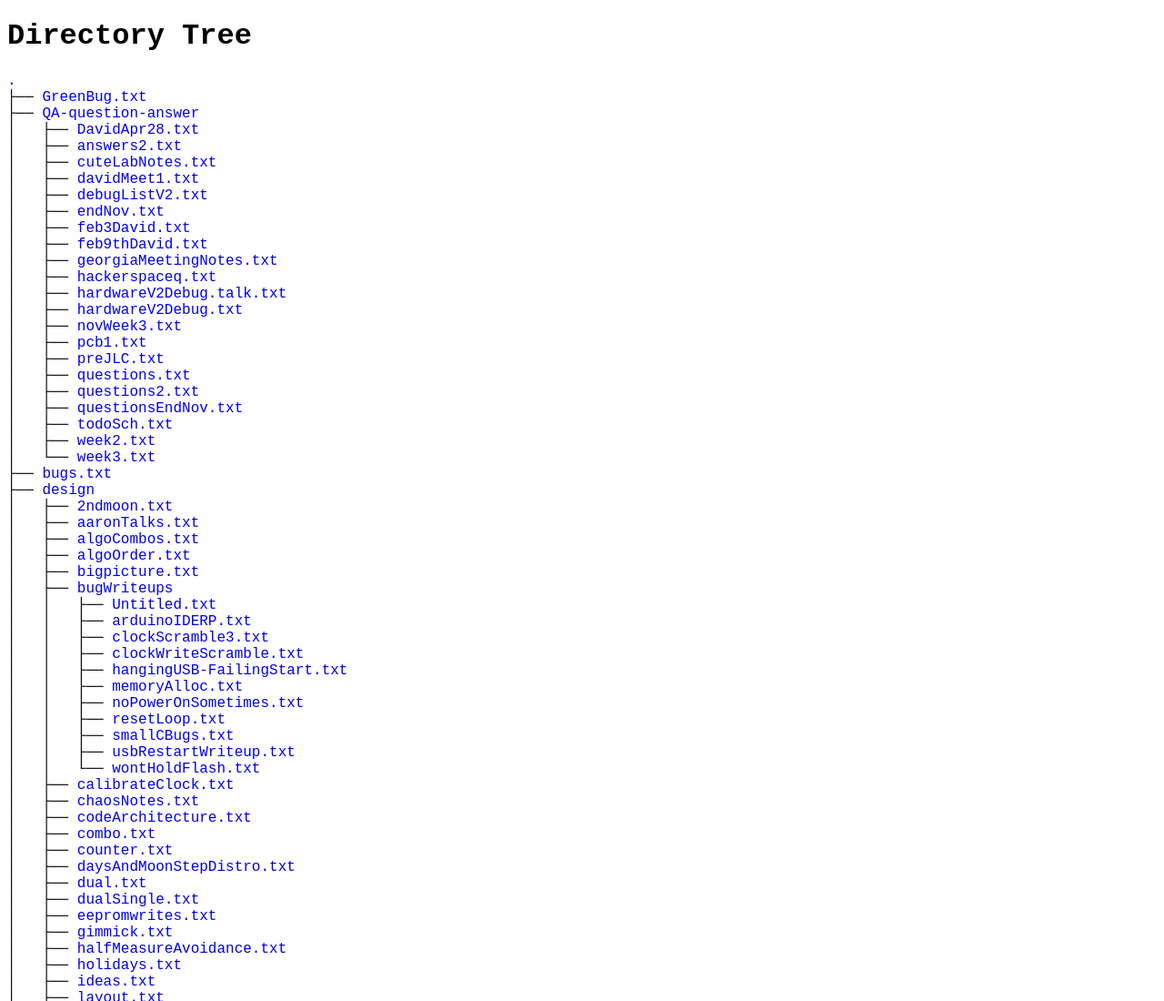
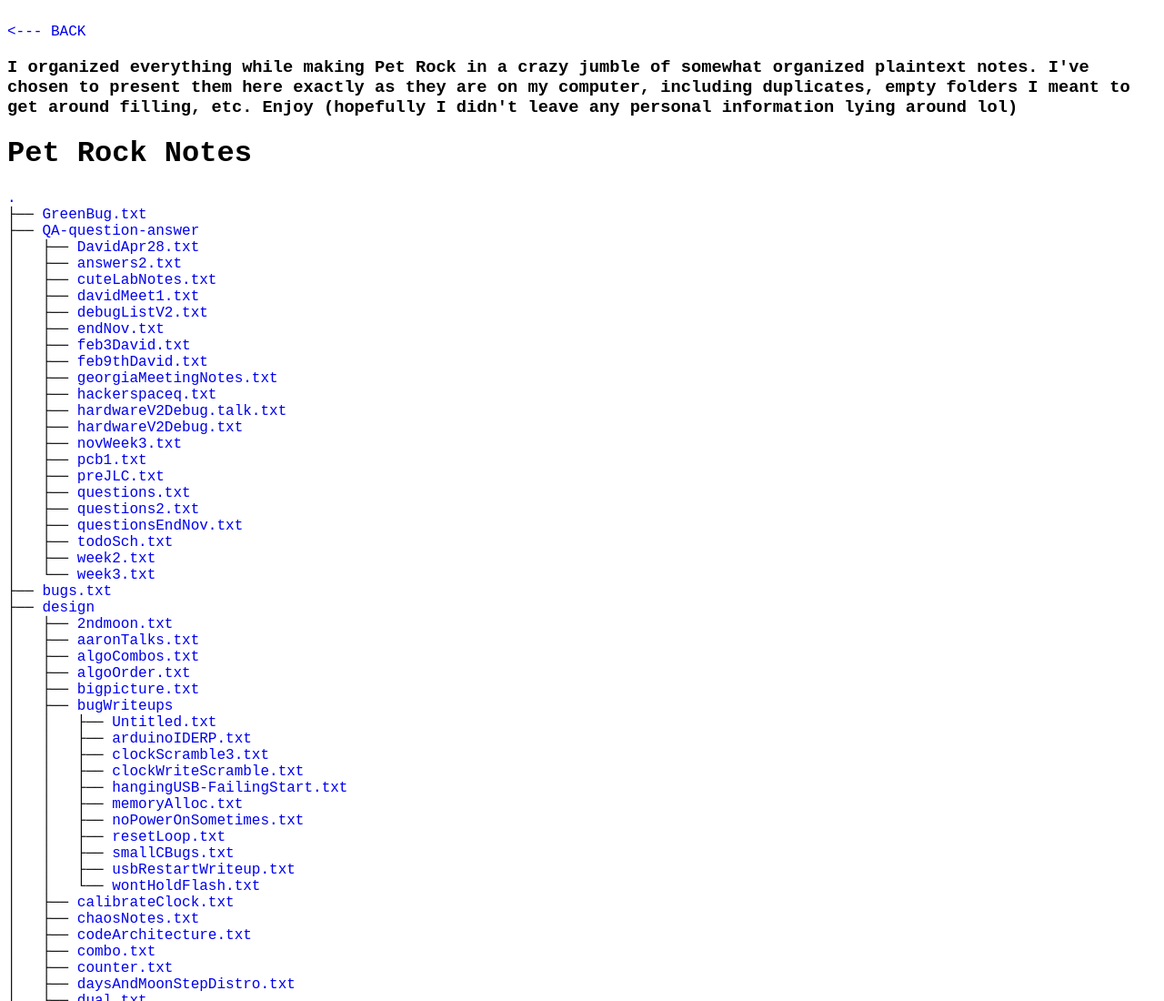
Before and after one commit to jsenzel1/petrocknotes, a plain HTML site: page index.html in a window 1280 px wide. Shown: the top 1100 px of the page at 91% size. Drawn offline with Linux system fonts and the light colour scheme.

Commit message:
Update index.html

```diff
--- a/index.html
+++ b/index.html
@@ -30,7 +30,14 @@
  </style>
 </head>
 <body>
-	<h1>Directory Tree</h1><p>
+	<br>
+   	<a href="https://www.petrock.site/"> &lt--- BACK</a>
+    	<br
+
+    	<br>
+    	<h3>I organized everything while making Pet Rock in a crazy jumble of somewhat organized plaintext notes. I've chosen to present them here exactly as they are on my computer, including duplicates, empty folders I meant to get around filling, etc. Enjoy (hopefully I didn't leave any personal information lying around lol)</h3>
+	<h1>Pet Rock Notes</h1><p>
+
 	<a href="./">.</a><br>
 	├── <a href="./GreenBug.txt">GreenBug.txt</a><br>
 	├── <a href="./QA-question-answer/">QA-question-answer</a><br>
```
